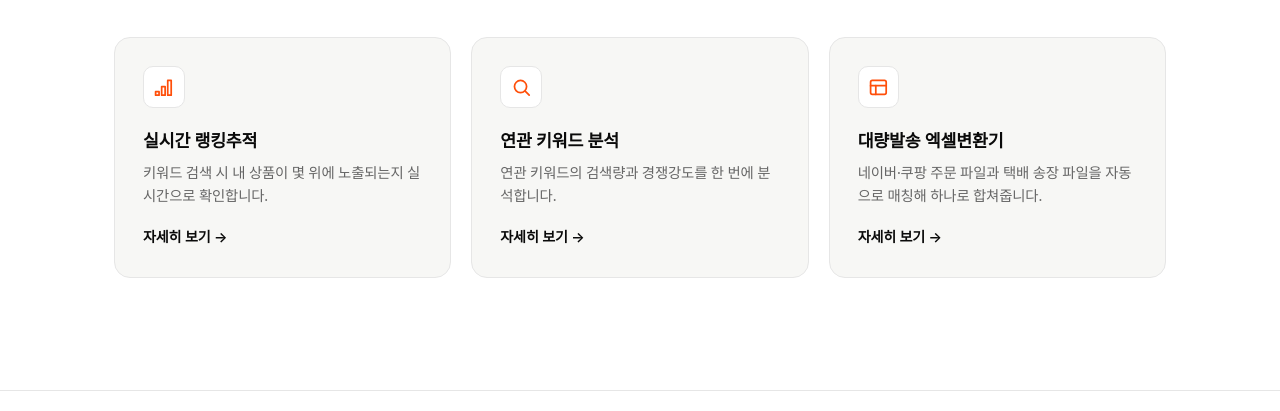
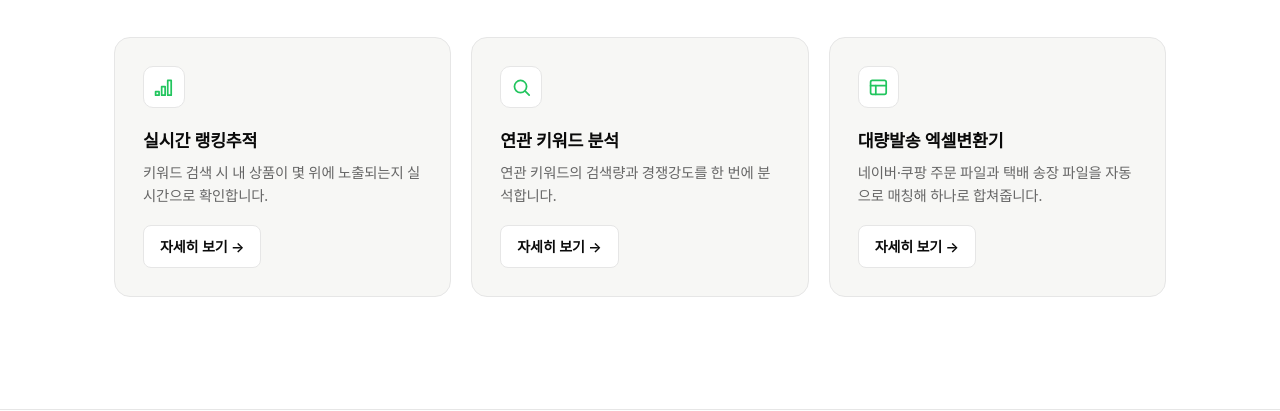
Before and after one commit to sysy-netizen/codivostudio-web, an Astro site: page /tools in a window 1280 px wide. Shown: the part 235-646 px from the top of the page. Built offline with nearby package versions, Linux system fonts and the light colour scheme; Astro itself is replaced by a stand-in of ours; a web font is replaced by a local one.

Commit message:
Add hover state to tools page card links
Rollover now flips the "자세히 보기" button to solid orange with
white text, matching the homepage tool cards.

```diff
--- a/src/pages/tools/index.astro
+++ b/src/pages/tools/index.astro
@@ -122,7 +122,7 @@ const tools = [
 		display: flex;
 		align-items: center;
 		justify-content: center;
-		color: var(--color-accent);
+		color: var(--color-success);
 	}
 	.tool-card__icon svg {
 		width: 1.3rem;
@@ -159,9 +159,16 @@ const tools = [
 		color: var(--color-text);
 		text-decoration: none;
 		width: fit-content;
+		padding: 0.55rem 1rem;
+		border: 1px solid var(--color-border);
+		border-radius: 8px;
+		background: #fff;
+		transition: background-color 0.2s ease, border-color 0.2s ease, color 0.2s ease;
 	}
 	.tool-card__link:hover {
-		color: var(--color-highlight);
+		background: var(--color-accent);
+		border-color: var(--color-accent);
+		color: #fff;
 	}
 
 	@media (max-width: 860px) {
```
